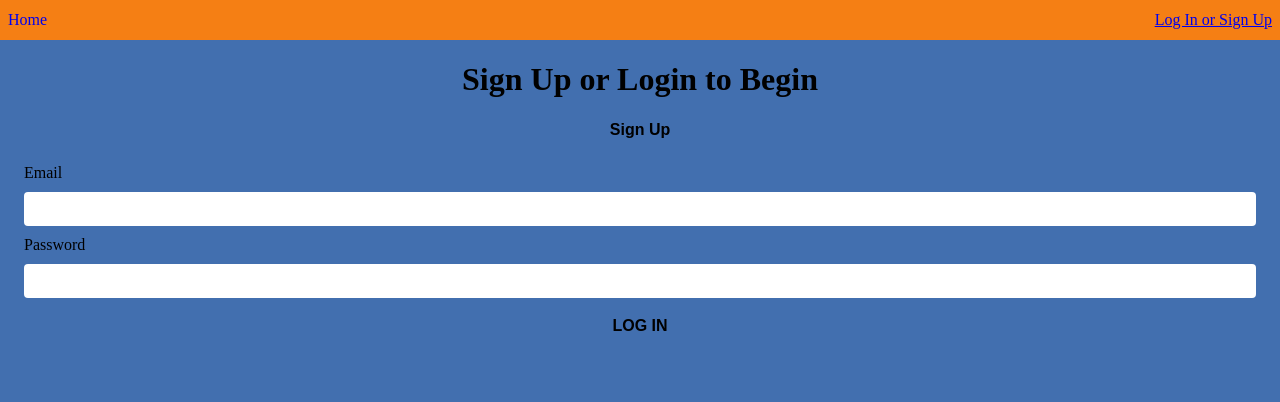
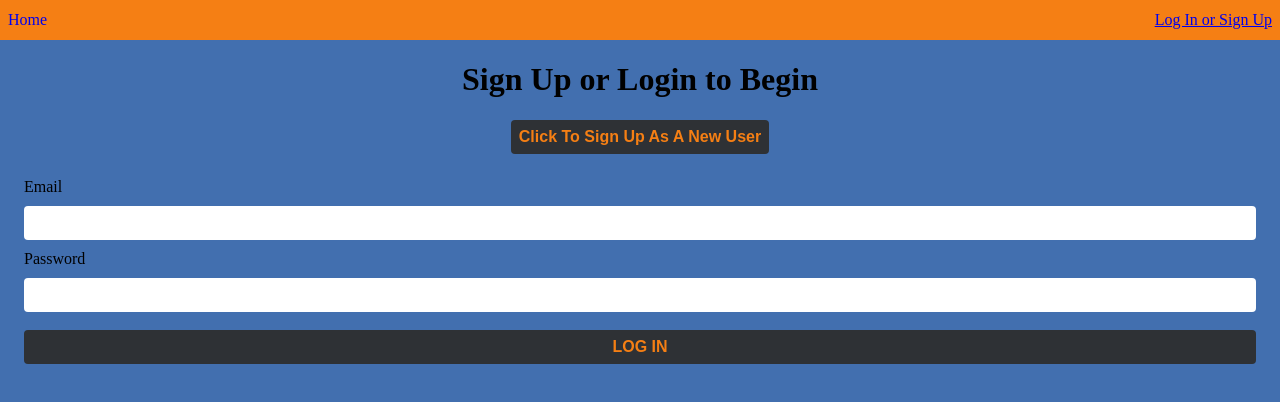
Before and after one commit to LynnTC/game-calendar, a React (Create React App) app: page /login in a window 1280 px wide. Shown: the top 402 px of the page. Built offline with nearby package versions, Linux system fonts and the light colour scheme; a web font is replaced by a local one.

Commit message:
Final CSS adjustments

```diff
--- a/src/index.css
+++ b/src/index.css
@@ -136,7 +136,7 @@ button.btn-xs {
 
 button:disabled, form:invalid button[type="submit"] {
   cursor: not-allowed;
-  background-color: var(--tan-4);
+  background-color: #2e3135;
 }
 
 button[type="submit"] {
--- a/src/pages/AuthPage/AuthPage.css
+++ b/src/pages/AuthPage/AuthPage.css
@@ -0,0 +1,5 @@
+button {
+    background-color: #2e3135;
+    color: #f57f14;
+    padding: 1vmin;
+}
--- a/src/pages/AuthPage/AuthPage.jsx
+++ b/src/pages/AuthPage/AuthPage.jsx
@@ -1,6 +1,7 @@
 import { useState } from 'react';
 import SignUpForm from '../../components/SignUpForm/SignUpForm';
 import LoginForm from '../../components/LoginForm/LoginForm';
+import './AuthPage.css'
 
 export default function AuthPage({ setUser }) {
   const [showSignUp, setShowSignUp] = useState(false);
@@ -15,7 +16,7 @@ export default function AuthPage({ setUser }) {
   return (
     <main>
       <h1>Sign Up or Login to Begin</h1>
-      <button onClick={() => setShowSignUp(!showSignUp)}>{showSignUp ? 'Log In' : 'Sign Up'}</button>
+      <button onClick={() => setShowSignUp(!showSignUp)}>{showSignUp ? 'Click To Log In To Existing User' : 'Click To Sign Up As A New User'}</button>
       { showSignUp ?
           <SignUpForm setUser={handleSetUser} />
           :
```
